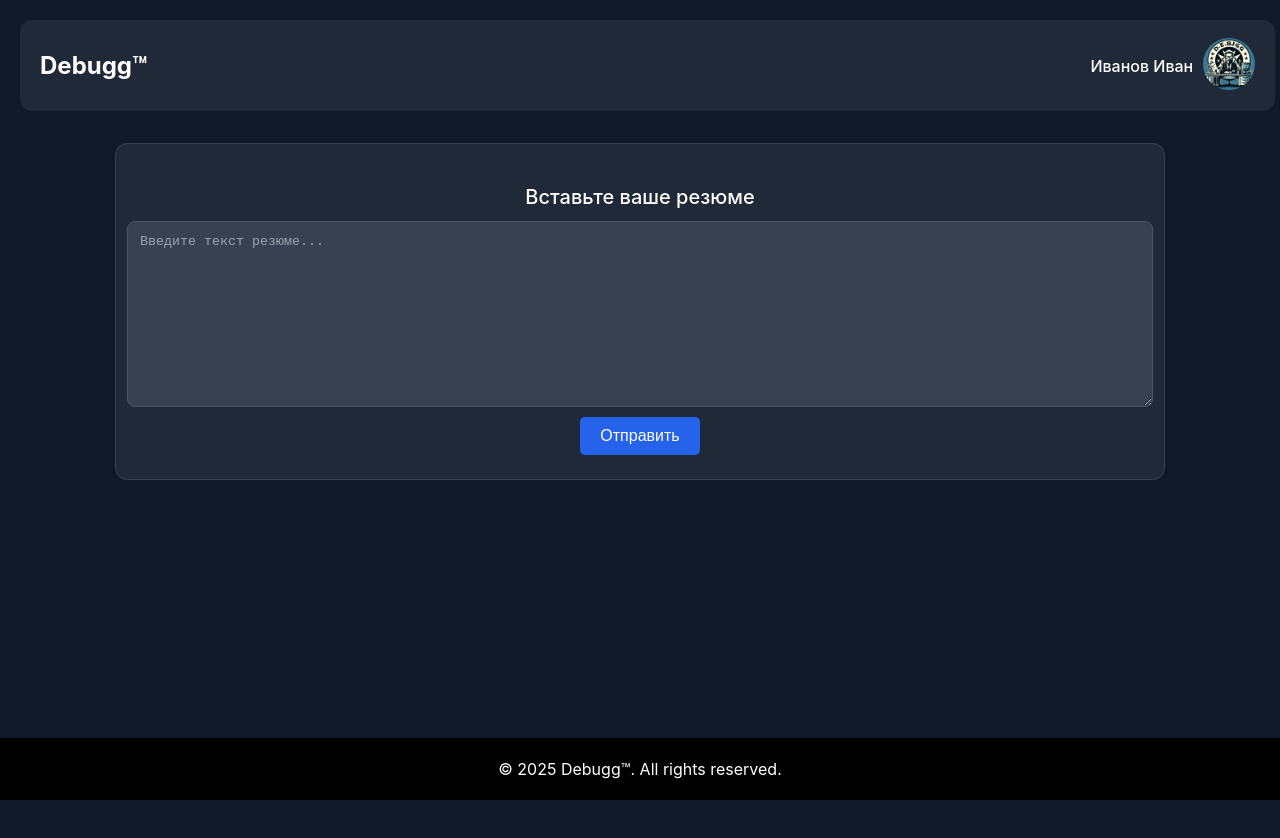
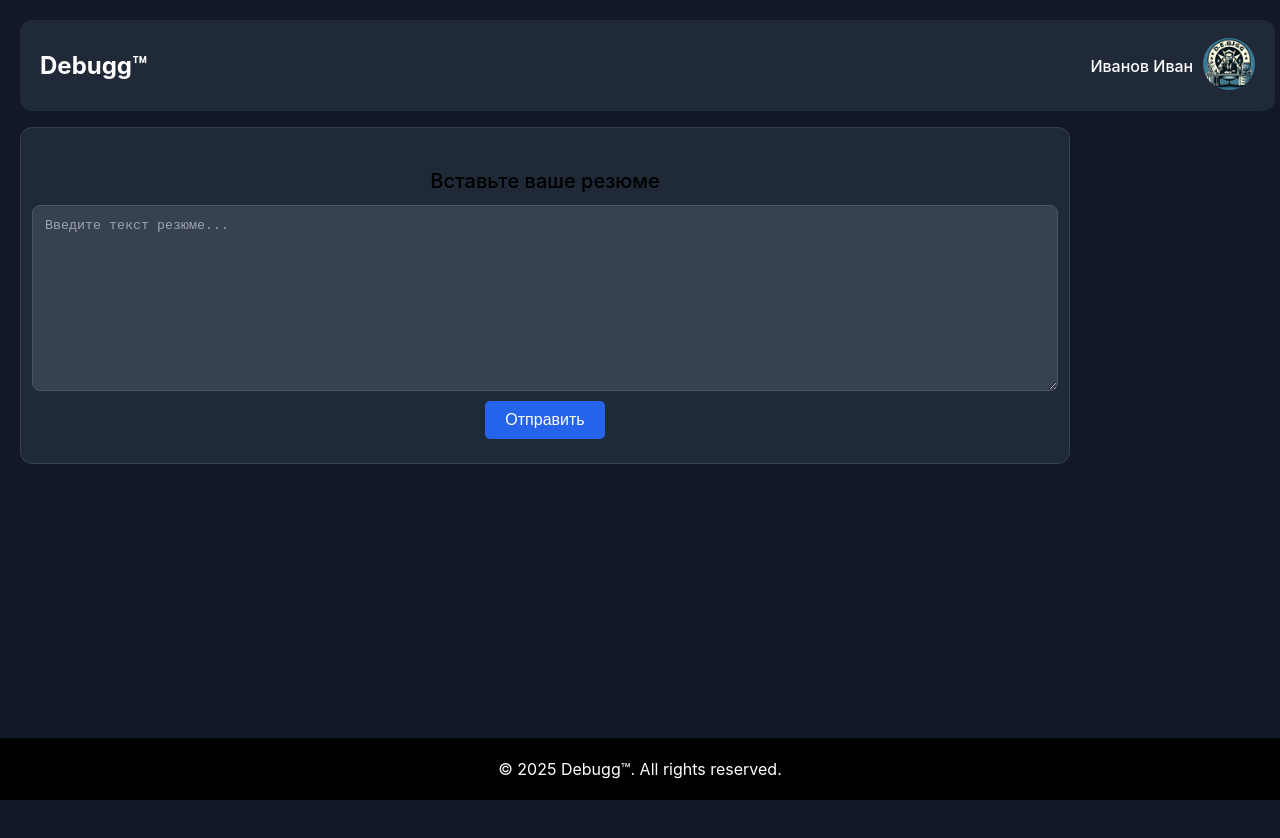
Before and after one commit to IMDash5/DeBugg, a React (Create React App) app in the folder frontend/: page /home in a window 1280 px wide. Shown: the top 838 px of the page. After the commit the page ends 800 px from the top, so only its background shows below. Built offline with nearby package versions, Linux system fonts and the light colour scheme.

Commit message:
Убрал ненужный container в Home

```diff
--- a/frontend/src/pages/Home.js
+++ b/frontend/src/pages/Home.js
@@ -21,7 +21,7 @@ export default function Home() {
   };
 
   return (
-    <div className="container">
+    <div>
       {/* Шапка */}
 
       {/* Блок с результатом (выезжающий слева) */}
--- a/frontend/src/styles/Home.css
+++ b/frontend/src/styles/Home.css
@@ -1,12 +1,3 @@
-.container {
-  min-height: 100vh;
-  background-color: #111827;
-  color: white;
-  display: flex;
-  flex-direction: column;
-  align-items: center;
-  padding: 16px;
-}
 /* Часть, где отображается поле ввода */
 .main {
   width: 100%;
```
